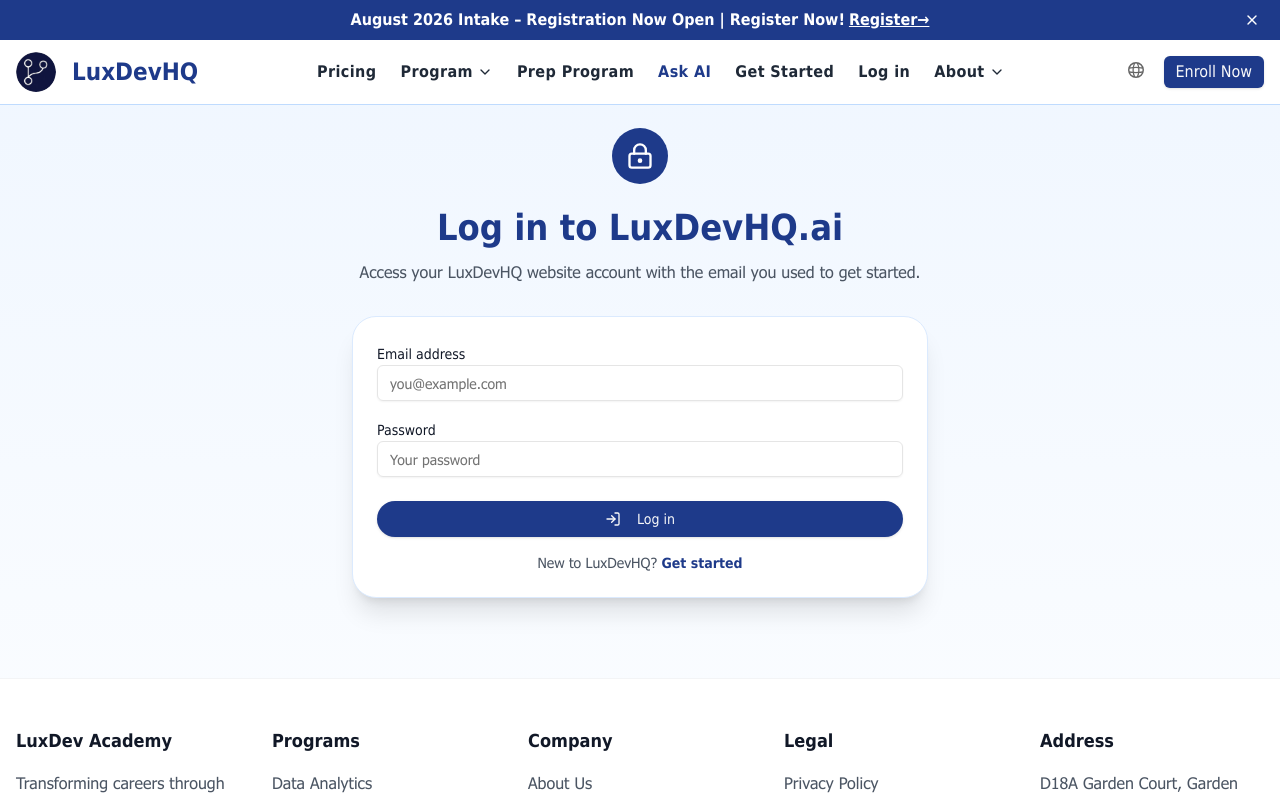
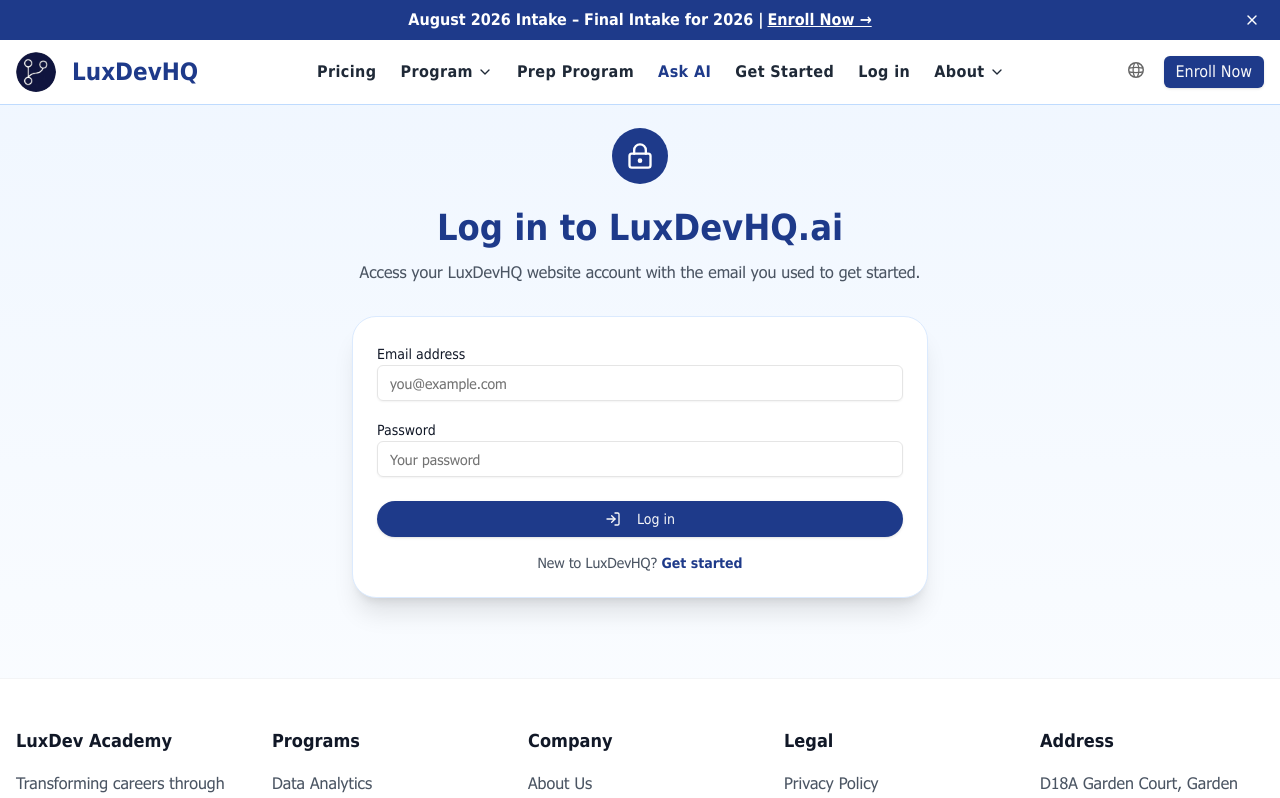
Before and after one commit to HarunMbaabu/luxlearnwithai, a Next.js app: page /login in a window 1280 px wide. Shown: the top 798 px of the page. Built offline with nearby package versions, Linux system fonts and the light colour scheme.

Commit message:
Update final intake enrollment messaging

```diff
--- a/src/app/components/application_process.js
+++ b/src/app/components/application_process.js
@@ -67,10 +67,19 @@
           Our Application Process
         </h2>
         <p className="text-xl text-gray-600 max-w-2xl mx-auto">
-          Our selective admission process ensures we build a community of
-          exceptional developers. Here's how to become part of our elite
-          network.
+          Applications for the August 2026 intake are now open. This is LuxDevHQ&apos;s final intake for 2026.
         </p>
+      </div>
+
+      <div className="mb-12 rounded-2xl border border-blue-100 bg-white p-6 shadow-sm">
+        <h3 className="mb-4 text-2xl font-bold text-blue-900">How to Apply</h3>
+        <ol className="list-decimal space-y-3 pl-6 text-gray-700">
+          <li>Click the “Enroll Now” button.</li>
+          <li>Complete the online application form.</li>
+          <li>Select your preferred programme and learning mode.</li>
+          <li>Submit your application for review.</li>
+          <li>The LuxDevHQ team will contact you with the next steps.</li>
+        </ol>
       </div>
 
       {/* Mobile Process Steps */}
--- a/src/app/components/header.js
+++ b/src/app/components/header.js
@@ -101,7 +101,7 @@
           <div className="flex items-center justify-center px-4 py-2 relative">
             <div className="text-center">
               <p className="text-sm md:text-base font-medium">
-                <strong>August 2026 Intake – Registration Now Open | Register Now!</strong>
+                <strong>August 2026 Intake – Final Intake for 2026 |</strong>
 
                 <Dialog
                   open={showUniversalEnrollmentForm}
@@ -121,7 +121,7 @@
                       className="ml-1 underline hover:no-underline font-semibold"
                       onClick={() => setShowUniversalEnrollmentForm(true)}
                     >
-                      Register→
+                      Enroll Now →
                     </button>
                   </DialogTrigger>
                   <DialogContent>
--- a/src/app/free-ai-tutor/page.js
+++ b/src/app/free-ai-tutor/page.js
@@ -126,7 +126,6 @@
         }),
       });
       const data = await response.json().catch(() => ({}));
-      const data = await response.json();
       if (!response.ok) {
         throw new Error(
           data?.error || "The AI tutor service is currently unavailable. Please try again shortly."
--- a/src/app/join/ClientPage.jsx
+++ b/src/app/join/ClientPage.jsx
@@ -179,7 +179,7 @@
                       className="bg-white text-slate-900 hover:bg-slate-100"
                       onClick={scrollToPayment}
                     >
-                      Apply Now
+                      Enroll Now
                     </Button>
                   </div>
                 </div>
--- a/src/app/page.js
+++ b/src/app/page.js
@@ -103,11 +103,16 @@
                 LuxDev Academy
                 {/* Investing in the  of Data Science Education */}
               </h1>
-              <p className="text-xl text-gray-600 mb-8 max-w-xl">
+              <p className="text-xl text-gray-600 mb-5 max-w-xl">
                 Master Analytics, Data Science, Artificial Intelligence, and
                 Data Engineering 10X faster with our hands-on training, AI
                 enabled coach, industry experts, and our elite educators.
               </p>
+              <div className="mb-8 rounded-2xl border border-blue-100 bg-blue-50 p-5 max-w-xl">
+                <p className="text-base font-semibold text-blue-950">
+                  August 2026 is our final intake for 2026. Enroll now to secure your place in Data Analytics, Data Science and AI, or Data Engineering.
+                </p>
+              </div>
               <div className="flex flex-col sm:flex-row gap-4">
                 <Dialog open={showUniversalEnrollmentForm} onOpenChange={setShowUniversalEnrollmentForm}>
               <DialogTrigger asChild>
@@ -116,7 +121,7 @@
                   className="rounded-full bg-blue-900 text-white"
                   onClick={() => setShowUniversalEnrollmentForm(true)}
                 >
-                  Enroll now
+                  Enroll Now
                   <ArrowRight className="ml-2 h-4 w-4" />
                 </Button>
               </DialogTrigger>
@@ -239,7 +244,7 @@
                         className="rounded-full bg-amber-500 text-white hover:bg-amber-600"
                         onClick={() => setShowUniversalEnrollmentForm(true)}
                       >
-                        Apply now
+                        Enroll Now
                         <ArrowRight className="ml-2 h-4 w-4" />
                       </Button>
                     </DialogTrigger>
@@ -359,7 +364,7 @@
                       className="rounded-full bg-white text-blue-900 hover:bg-blue-50"
                       onClick={() => setShowFullProgramForm(true)}
                     >
-                      Enroll online
+                      Enroll Now
                       <ArrowRight className="ml-2 h-4 w-4" />
                     </Button>
                   </DialogTrigger>
@@ -413,7 +418,7 @@
                       className="rounded-full bg-blue-900 text-white"
                       onClick={() => setShowUniversalEnrollmentForm(true)}
                     >
-                      Enroll on campus
+                      Enroll Now
                       <ArrowRight className="ml-2 h-4 w-4" />
                     </Button>
                   </DialogTrigger>
@@ -973,7 +978,7 @@
                   className="rounded-full bg-blue-900 text-white"
                   onClick={() => setShowUniversalEnrollmentForm(true)}
                 >
-                  Enroll now
+                  Enroll Now
                   <ArrowRight className="ml-2 h-4 w-4" />
                 </Button>
               </DialogTrigger>
--- a/src/app/pricing/page.js
+++ b/src/app/pricing/page.js
@@ -101,7 +101,7 @@
                     onClick={() => openForm("Online Classes")}
                     className="inline-block px-5 py-3 font-semibold tracking-wider text-center rounded bg-gray-100 dark:bg-violet-600 dark:text-gray-50"
                   >
-                    Apply Now
+                    Enroll Now
                   </button>
                 </div>
               </div>
@@ -201,7 +201,7 @@
                     onClick={() => openForm("Physical Classes")}
                     className="inline-block w-full px-5 py-3 font-semibold tracking-wider text-center rounded bg-gray-100 dark:bg-violet-600 dark:text-gray-50"
                   >
-                    Apply Now
+                    Enroll Now
                   </button>
                 </div>
               </div>
--- a/src/components/program-value-section.jsx
+++ b/src/components/program-value-section.jsx
@@ -71,14 +71,14 @@
       <div className="mt-8 bg-gradient-to-r from-slate-900 to-slate-800 border border-slate-700 rounded-2xl p-6 text-center">
         <h3 className="text-xl font-bold text-slate-50 mb-2">Next intake starting soon — limited cohort slots</h3>
         <p className="text-slate-300 mb-4">
-          Apply now to secure your spot and start building your portfolio with guided support.
+          Enroll now to secure your spot and start building your portfolio with guided support.
         </p>
         <div className="flex flex-wrap items-center justify-center gap-4 text-sm">
           <Link href="#data-engineering-curriculum" className="text-blue-300 hover:text-blue-200 underline">
             View curriculum
           </Link>
           <Link href="#payment-form" className="text-blue-300 hover:text-blue-200 underline">
-            Apply now
+            Enroll Now
           </Link>
           <Link href="#testimonials" className="text-blue-300 hover:text-blue-200 underline">
             Read testimonials
```
